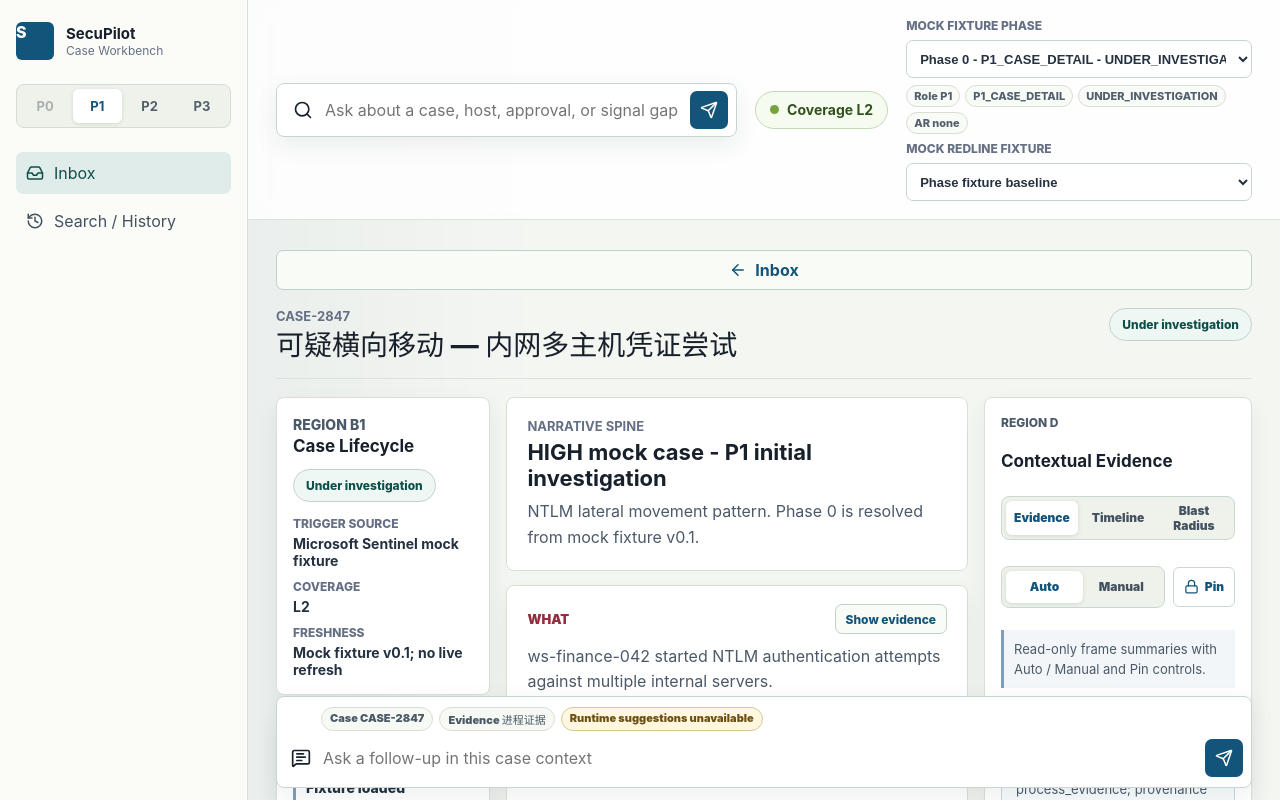
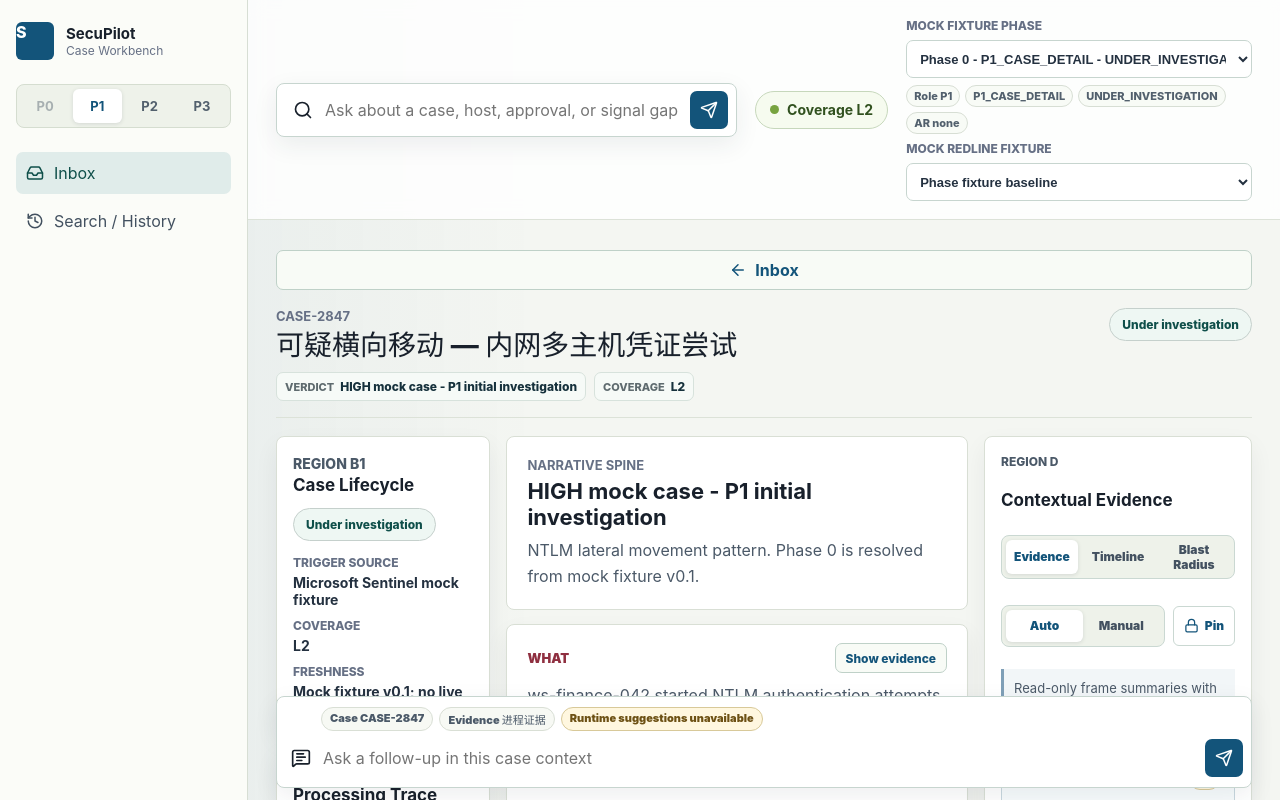
Before and after one commit to leojia1977/jarvis, a React (Vite) app in the folder frontend/: page / in a window 1280 px wide. Both pictures are taken after a click on the button "Open case". Shown: the top 800 px of the page. Built offline with nearby package versions, Linux system fonts and the light colour scheme.

Commit message:
Implement CD-T01 case header facts

```diff
--- a/frontend/src/App.css
+++ b/frontend/src/App.css
@@ -381,6 +381,37 @@ button {
   gap: 16px;
   border-bottom: 1px solid #dce2d8;
   padding-bottom: 16px;
+}
+
+.case-header-facts {
+  display: flex;
+  flex-wrap: wrap;
+  gap: 8px;
+  margin: 10px 0 0;
+}
+
+.case-header-facts > div {
+  display: flex;
+  align-items: center;
+  gap: 6px;
+  border: 1px solid #d7e2dc;
+  border-radius: 7px;
+  background: #f6faf7;
+  padding: 6px 8px;
+}
+
+.case-header-facts dt {
+  color: #5f6b6f;
+  font-size: 11px;
+  font-weight: 800;
+  text-transform: uppercase;
+}
+
+.case-header-facts dd {
+  margin: 0;
+  color: #16313c;
+  font-size: 12px;
+  font-weight: 800;
 }
 
 .state-pill {
--- a/frontend/src/App.tsx
+++ b/frontend/src/App.tsx
@@ -758,10 +758,20 @@ function CaseDetail({
         <span>Inbox</span>
       </button>
 
-      <div className="case-header">
+      <div className="case-header" data-testid="case-header">
         <div>
-          <p>{activeCase.id}</p>
+          <p data-testid="case-header-case-id">{activeCase.id}</p>
           <h1 id="case-title">{activeCase.title}</h1>
+          <dl className="case-header-facts" aria-label="Case header facts">
+            <div>
+              <dt>Verdict</dt>
+              <dd data-testid="case-header-verdict">{activeCase.verdict}</dd>
+            </div>
+            <div>
+              <dt>Coverage</dt>
+              <dd data-testid="case-header-coverage">{activeCase.coverage}</dd>
+            </div>
+          </dl>
         </div>
         <span className="state-pill" data-testid="case-state-pill">
           {CASE_STATE_LABELS[activeCase.state]}
```
Also changed, not shown: 4 other files (tests, documents, lock files or other folders).
